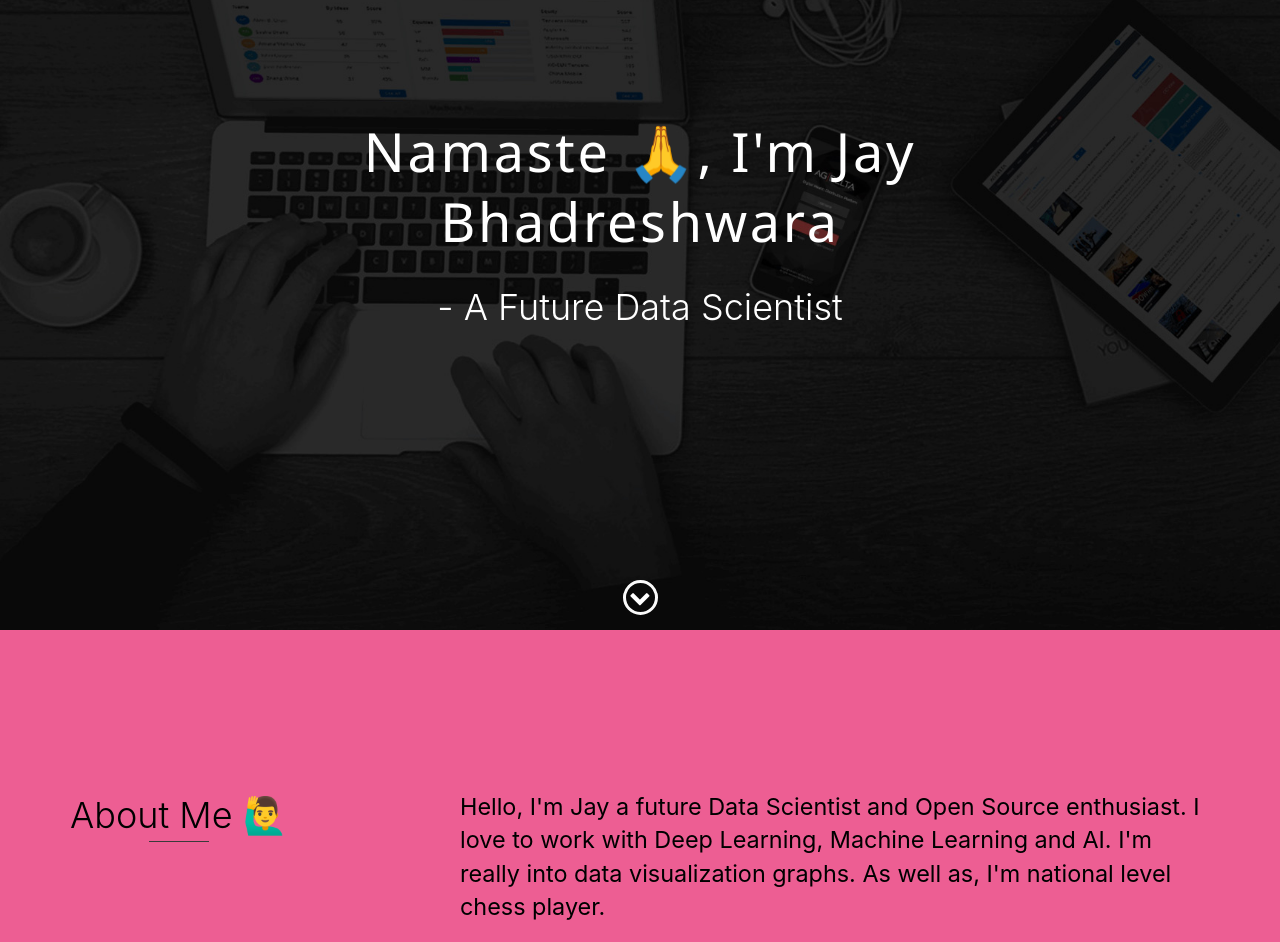
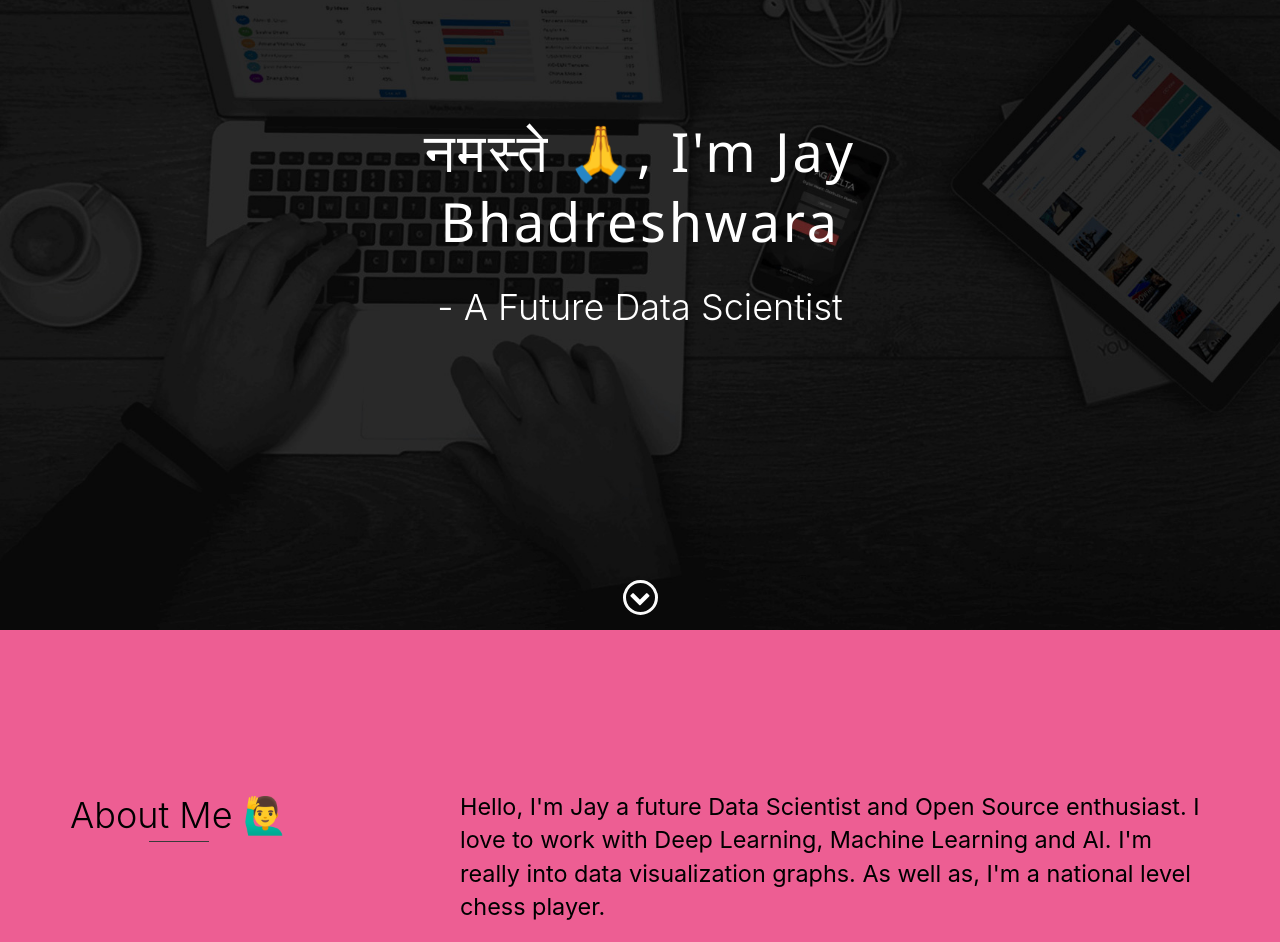
Before and after one commit to Bhadreshwara/website, a plain HTML site: page index.html in a window 1280 px wide. Shown: the part 170-1112 px from the top of the page. Drawn offline with nearby package versions, Linux system fonts and the light colour scheme.

Commit message:
Update index.html

```diff
--- a/index.html
+++ b/index.html
@@ -45,7 +45,7 @@
 
     <div id="lead">
         <div id="lead-content">
-            <h1>Namaste 🙏, I'm Jay Bhadreshwara</h1>
+            <h1>नमस्ते 🙏, I'm Jay Bhadreshwara</h1>
             <br>
             <h2>- A Future Data Scientist</h2>
             <!-- <a href="#" class="btn-rounded-white">Download Resume</a> -->
@@ -73,9 +73,10 @@
 
                 <div class="col-md-8">
                     <p>
-                        Hello, I'm Jay a future Data Scientist and Open Source enthusiast. I love to work with Deep Learning, Machine Learning and AI.
+                        Hello, I'm Jay a future Data Scientist and Open Source enthusiast.
+                        I love to work with Deep Learning, Machine Learning and AI.
                         I'm really into data visualization graphs. As well as,
-                        I'm national level chess player.
+                        I'm a national level chess player.
 
                     </p>
                 </div>
```
